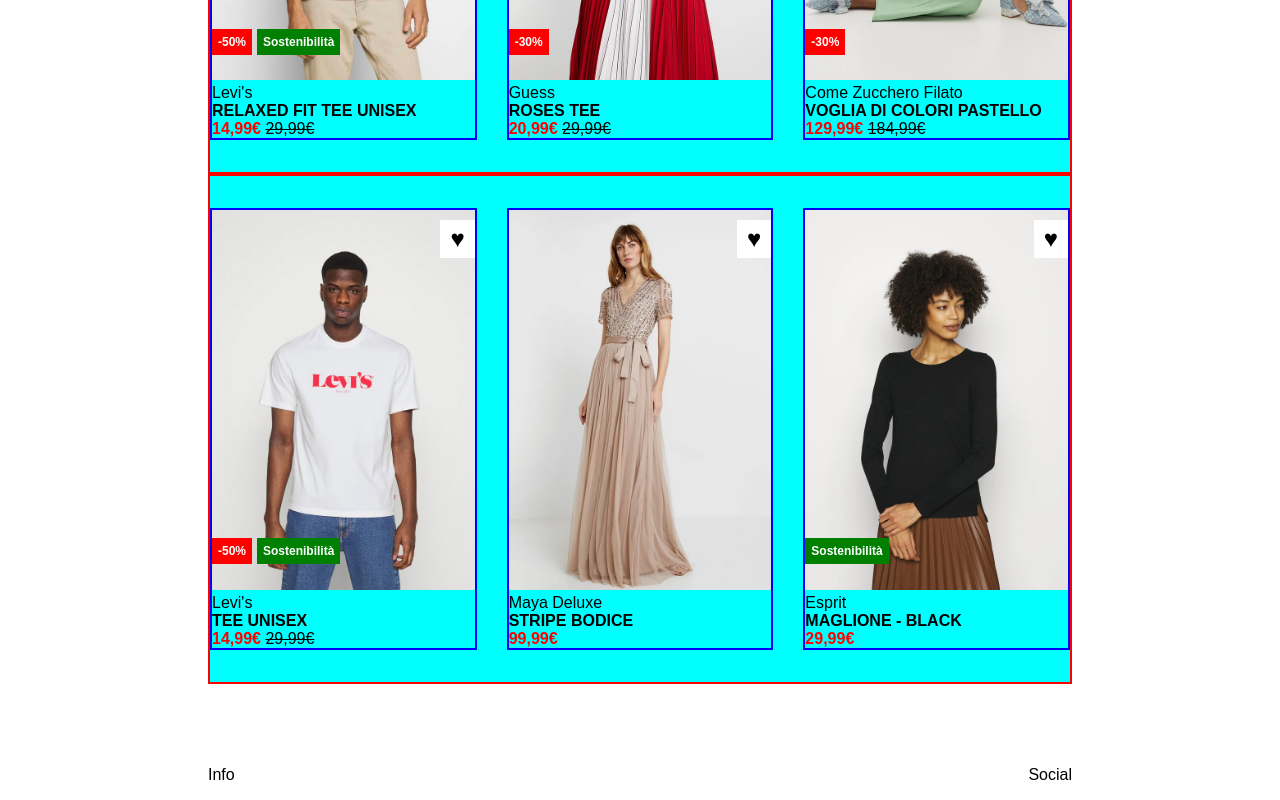
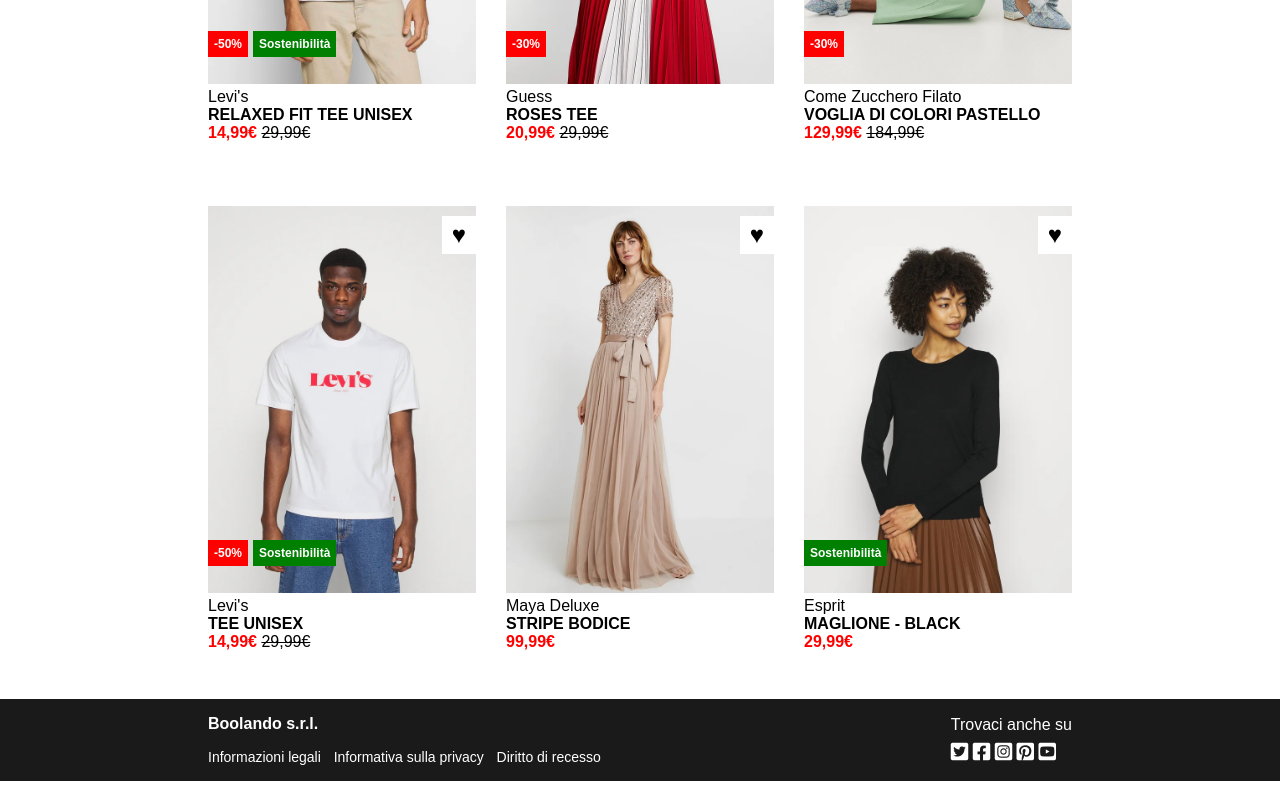
Before and after one commit to LeonardSuli/html-css-boolando, a plain HTML site: page index.html in a window 1280 px wide. Shown: the part 401-1201 px from the top of the page. Drawn offline with Linux system fonts and the light colour scheme.

Commit message:
add footer

```diff
--- a/assets/css/style.css
+++ b/assets/css/style.css
@@ -100,7 +100,7 @@
 main .container{
     flex-direction: column;
     margin: 2rem;
-    margin: 50px auto;
+    margin: 50px auto 0;
 }
 
 .row{
@@ -108,8 +108,6 @@
     justify-content: space-between;
     align-items: center;
     padding: 2rem 0;
-    border: 2px solid red;
-    background-color: aqua;
 }
 
 
@@ -117,7 +115,6 @@
     width: calc((100% / 12) * 4 - 20px);
     justify-content: scenter;
     align-items: center;
-    border: 2px solid blue;
     position: relative;
 }
 
@@ -168,3 +165,22 @@
 .old-price{
     text-decoration: line-through;
 }
+
+
+/* Footer */
+
+footer{
+    background-color: rgb(26, 26, 26);
+    color: white;
+}
+
+footer ul li{
+    padding-top: 1rem;
+    padding-right: 0.8rem;
+    font-size: 14px;
+}
+
+.social i{
+    padding-top: 0.5rem;
+    font-size: 20px;
+}
--- a/index.html
+++ b/index.html
@@ -162,8 +162,24 @@
 
     <footer class="flex">
         <div class="container flex">
-            <div>Info</div>
-            <div>Social</div>
+            <div>
+                <h4>Boolando s.r.l.</h4>
+                <ul class="flex">
+                    <li>Informazioni legali</li>
+                    <li>Informativa sulla privacy</li>
+                    <li>Diritto di recesso</li>
+                </ul>
+            </div>
+            <div>
+                <span>Trovaci anche su</span>
+                <div class="social">
+                    <i class="fa-brands fa-square-twitter"></i>
+                    <i class="fa-brands fa-square-facebook"></i>
+                    <i class="fa-brands fa-square-instagram"></i>
+                    <i class="fa-brands fa-square-pinterest"></i>
+                    <i class="fa-brands fa-square-youtube"></i>
+                </div>
+            </div>
         </div>
     </footer>
 </body>
```
